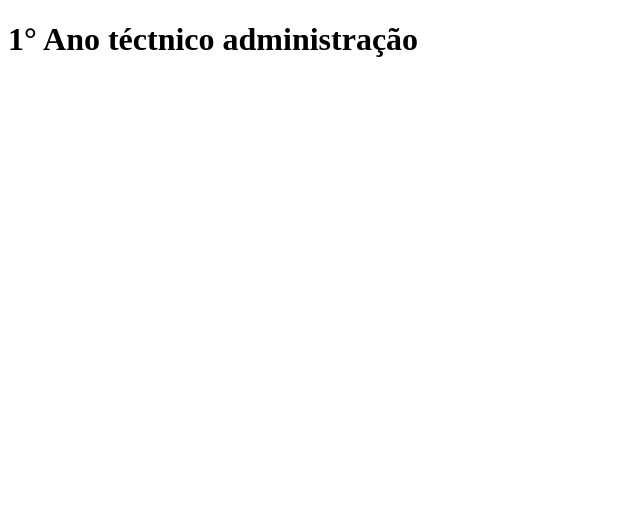
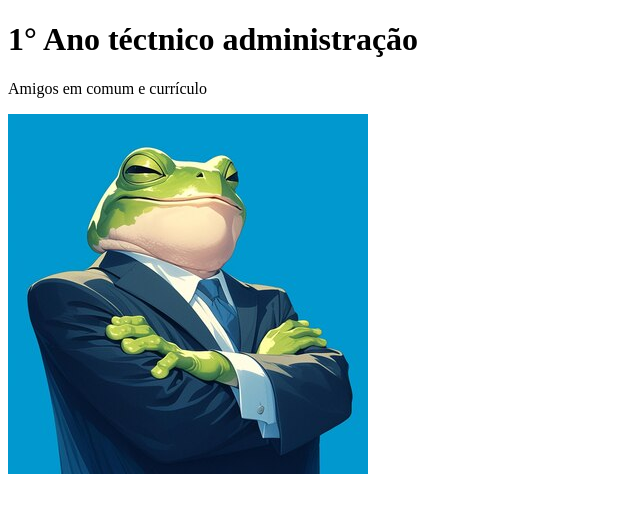
Before and after one commit to davipellenz/Meu-primeiro-projeto, a plain HTML site: page index.html in a window 1280 px wide. Shown: the whole page, without its empty margins (0-640 px from the left). Drawn offline with Linux system fonts and the light colour scheme.

Commit message:
aula 11.06

```diff
--- a/index.html
+++ b/index.html
@@ -7,5 +7,7 @@
 </head>
 <body>
 <h1>1° Ano téctnico administração</h1>
+<p>Amigos em comum e currículo</p>
+<img src="adm.jpg" alt="">
 </body>
 </html>
```
Also changed, not shown: adm.jpg (added).
